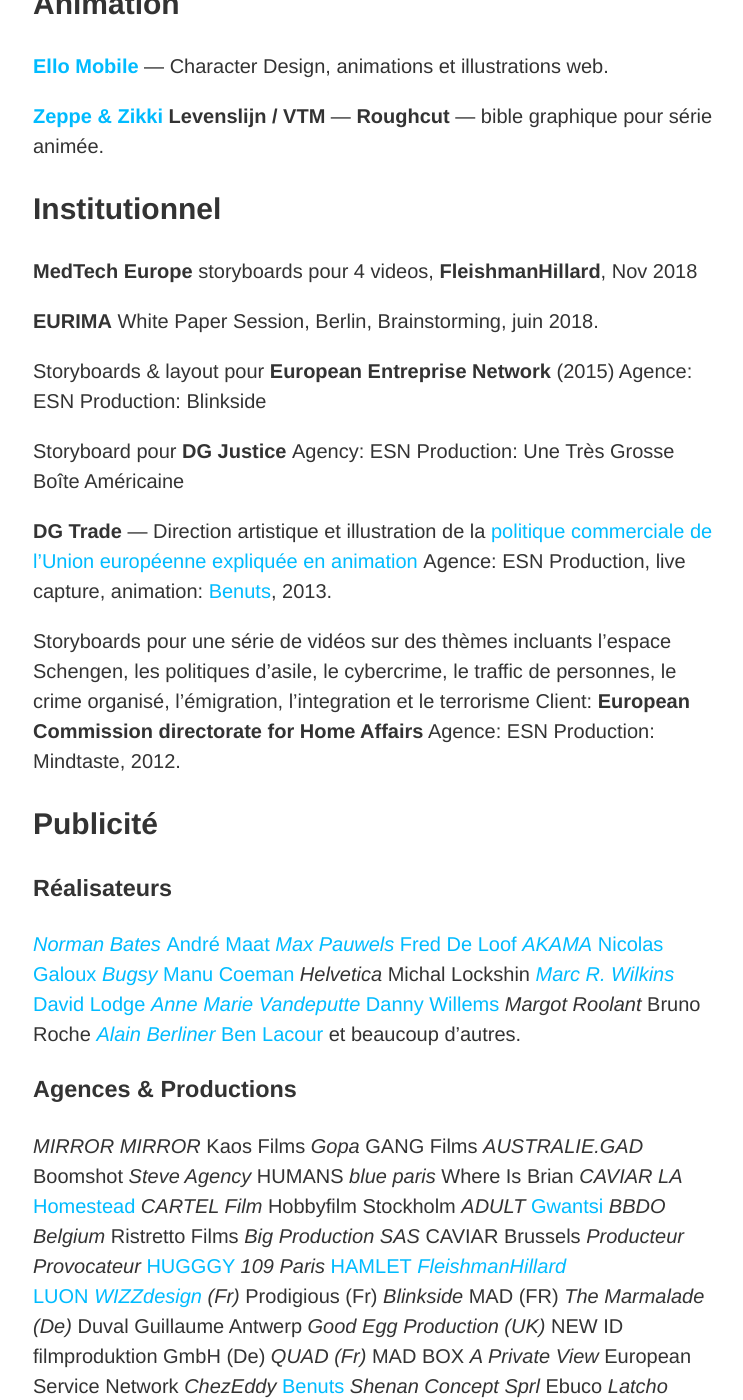
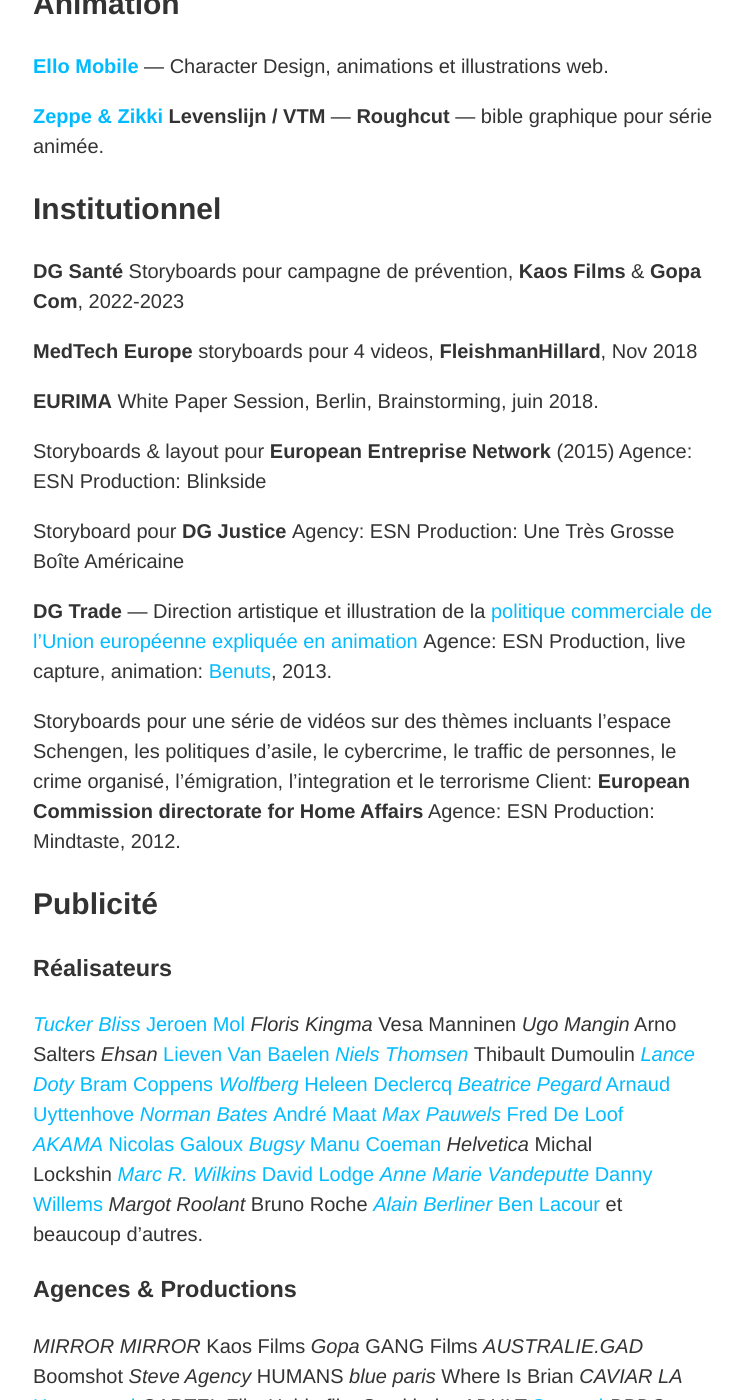
Before and after one commit to YJPL/scenarimages, a Jekyll site: the page built from _pages/credits.md, in a window 1280 px wide and 1400 px high, scrolled down 3623 px. Shown: the whole window, without its empty margins (255-998 px from the left). Built offline with Jekyll 4.4.1, drawn with Linux system fonts in a browser that asks for light colours.

Commit message:
Update credits.md

```diff
--- a/_pages/credits.md
+++ b/_pages/credits.md
@@ -103,6 +103,7 @@
 **<a title="Zeppe en Zikki / VTM" href="http://j.mp/Zeppe-Zikki" target="_blank" rel="noopener noreferrer">Zeppe & Zikki</a> Levenslijn / VTM** — **Roughcut** — bible graphique pour série animée.
 
 ## Institutionnel
+**DG Santé** Storyboards pour campagne de prévention, **Kaos Films** & **Gopa Com**, 2022-2023
 
 **MedTech Europe** storyboards pour 4 videos, **FleishmanHillard**, Nov 2018
 
@@ -120,7 +121,7 @@
 
 ### Réalisateurs
 
-*[Norman Bates](http://normanbates.tv/)* [André Maat](https://andremaat.com/) *[Max Pauwels](http://www.maxpauwels.com/)* [Fred De Loof](http://freddeloof.com) [_AKAMA_](https://vimeopro.com/2425prod/portfolio-alexandre-ada-nki/) [Nicolas Galoux](http://hugggy.com) <a title="BUGSY RIVERBANK STEEL" href="http://www.bugsyriverbanksteel.com" target="_blank" rel="noopener noreferrer"><em>Bugsy</em></a> [Manu Coeman](http://www.manucoeman.com) *Helvetica* Michal Lockshin *[Marc R. Wilkins](http://marcwilkins.com/)* [David Lodge](http://davidlodge.tv/) *[Anne Marie Vandeputte](http://www.raw.be/)* [Danny Willems](http://www.dannywillems.com/) *Margot Roolant* Bruno Roche *[Alain Berliner](http://www.alainberliner.com/)* <a title="Ben Lacour Director" href="http://benlacour.com" target="_blank" rel="noopener noreferrer">Ben Lacour</a> et beaucoup d'autres.
+*[Tucker Bliss](https://www.tuckerbliss.com)* [Jeroen Mol](https://www.jeroenmol.tv/) *Floris Kingma* Vesa Manninen *Ugo Mangin* Arno Salters *Ehsan* [Lieven Van Baelen](https://czar.be/director/lieven-van-baelen/) *[Niels Thomsen](https://www.niels-thomsen.com)* Thibault Dumoulin *[Lance Doty](http://lancedoty.com/)* [Bram Coppens](https://www.coppens.studio) *[Wolfberg](https://wolfberg.co)* [Heleen Declercq](https://heleendeclercq.com) *[Beatrice Pegard](https://www.beatricepegardferry.com)* [Arnaud Uyttenhove](https://vimeo.com/user2408635) *[Norman Bates](http://normanbates.tv/)* [André Maat](https://andremaat.com/) *[Max Pauwels](http://www.maxpauwels.com/)* [Fred De Loof](http://freddeloof.com) [_AKAMA_](https://vimeopro.com/2425prod/portfolio-alexandre-ada-nki/) [Nicolas Galoux](http://hugggy.com) <a title="BUGSY RIVERBANK STEEL" href="http://www.bugsyriverbanksteel.com" target="_blank" rel="noopener noreferrer"><em>Bugsy</em></a> [Manu Coeman](http://www.manucoeman.com) *Helvetica* Michal Lockshin *[Marc R. Wilkins](http://marcwilkins.com/)* [David Lodge](http://davidlodge.tv/) *[Anne Marie Vandeputte](http://www.raw.be/)* [Danny Willems](http://www.dannywillems.com/) *Margot Roolant* Bruno Roche *[Alain Berliner](http://www.alainberliner.com/)* <a title="Ben Lacour Director" href="http://benlacour.com" target="_blank" rel="noopener noreferrer">Ben Lacour</a> et beaucoup d'autres.
 
 ### Agences & Productions
 
```
Also changed, not shown: other parts of _pages/credits.md (+1 -1 lines).
